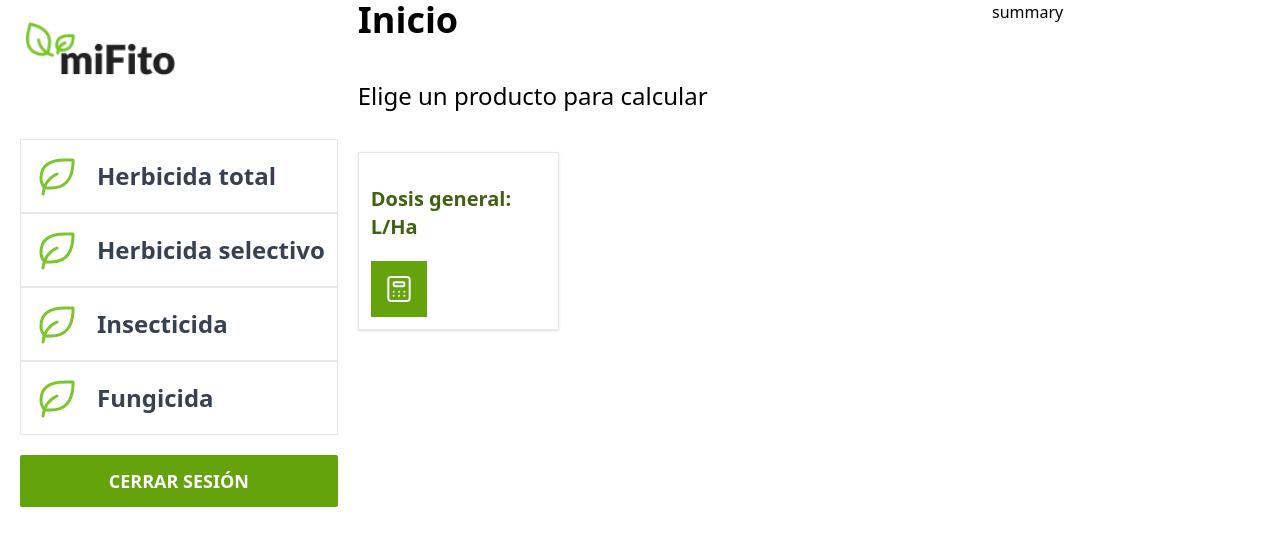
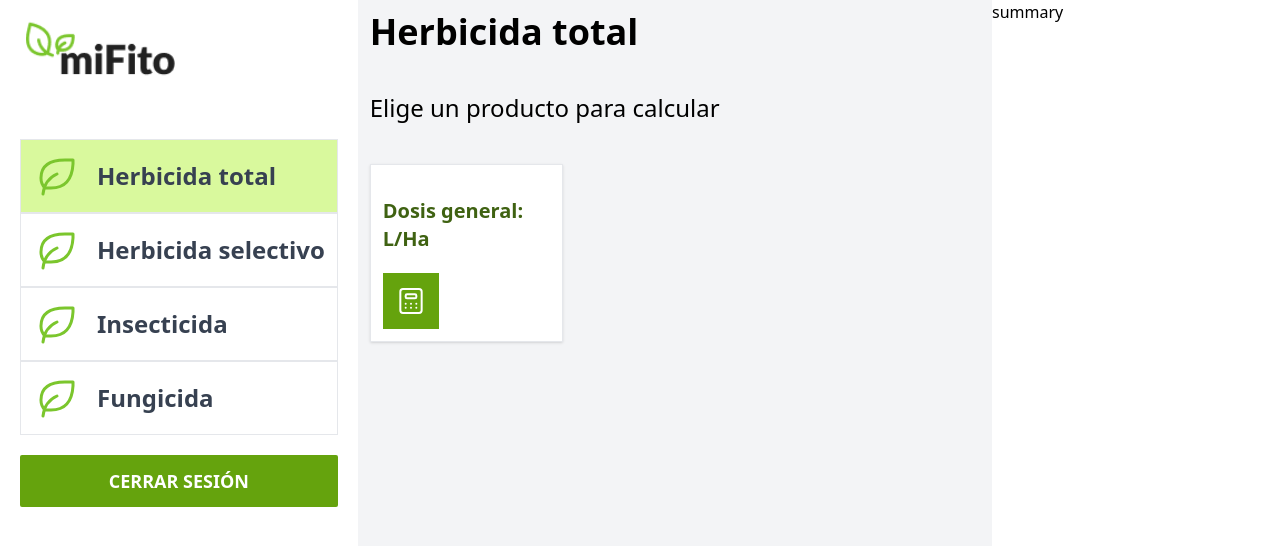
Before and after one commit to yzadeveloper/mifito_front, a React (Vite) app: page / in a window 1280 px wide. Shown: the top 546 px of the page. Built offline with nearby package versions, Linux system fonts and the light colour scheme.

Commit message:
category changes on click

```diff
--- a/src/components/Category.jsx
+++ b/src/components/Category.jsx
@@ -1,13 +1,25 @@
+import useFito from "../hooks/useFito"
 
 
 export default function Category({category}) {
-    const {category_name} = category
+
+    const {handleClickCategory, categoryActive} = useFito();
+    const {category_name, id_category} = category
+
+
+
   return (
-    <div className="flex items-center gap-4 border w-full text-2xl p-3 hover:bg-lime-200
-    cursor-pointer">
+    <div className={`${categoryActive.id_category === id_category ? "bg-lime-200" : "bg-white"} flex items-center gap-4 border w-full text-2xl p-3 hover:bg-lime-200
+    cursor-pointer`}>
 
         <img src="../img/leaf.svg" alt="leaf" className="w-12" />
-        <p className="text-2xl font-bold text-gray-700 cursor-pointer truncate">{category_name}</p>
+        <button
+          className="text-2xl font-bold text-gray-700 cursor-pointer truncate"
+          type="button"
+          onClick={() => handleClickCategory(id_category)}
+          >
+          {category_name}
+        </button>
     </div>
   )
 }
--- a/src/components/Product.jsx
+++ b/src/components/Product.jsx
@@ -4,7 +4,7 @@ export default function Product(product) {
     const {name_product, dose_ha} = product
 
   return (
-    <div className="border p-3 shadow">
+    <div className="border p-3 shadow bg-white">
         <div>
             <h3 className="text-2xl font-bold ">{name_product}</h3>
             <p className="mt-5 font-bold text-xl text-lime-800">Dosis general: {dose_ha} L/Ha</p>
--- a/src/components/Sidebar.jsx
+++ b/src/components/Sidebar.jsx
@@ -1,8 +1,10 @@
-import { categories } from "../data/categories"
+import useFito from "../hooks/useFito"
 import Category from "./Category"
 
 
 export default function Sidebar() {
+
+  const { categories } = useFito()
   return (
     <aside className="md:w-84">
       <div className="p-4">
--- /dev/null
+++ b/src/context/FitoProvider.jsx
@@ -0,0 +1,31 @@
+import { createContext, useState } from "react"
+import { categories as categoriesDB } from "../data/categories"
+
+const FitoContext = createContext();
+
+
+const FitoProvider = ({children}) => {
+
+    const [categories, setCategories] = useState(categoriesDB);
+    const [categoryActive, setcategoryActive] =useState(categories[0]);
+
+    const handleClickCategory = id => {
+        const category = categories.filter(category => category.id_category === id)[0]
+        setcategoryActive(category)
+    }
+
+    return (
+        <FitoContext.Provider
+            value={{
+                categories,
+                categoryActive,
+                handleClickCategory
+            }}
+        >{children}</FitoContext.Provider>
+
+    )
+}
+export {
+    FitoProvider
+}
+export default FitoContext
--- /dev/null
+++ b/src/hooks/useFito.js
@@ -0,0 +1,8 @@
+import { useContext } from "react";
+import FitoContext from "../context/FitoProvider";
+
+const useFito = () => {
+    return useContext(FitoContext)
+}
+
+export default useFito
--- a/src/layouts/Layout.jsx
+++ b/src/layouts/Layout.jsx
@@ -7,7 +7,7 @@ export default function Layout() {
     <div className="md:flex">
         <Sidebar />
 
-        <main className="flex-1">
+        <main className="flex-1 h-screen overflow-y-scroll bg-gray-100 p-3">
         <Outlet />
         </main>
 
--- a/src/main.jsx
+++ b/src/main.jsx
@@ -1,6 +1,7 @@
 import React from 'react'
 import ReactDOM from 'react-dom/client'
 import { RouterProvider } from 'react-router'
+import { FitoProvider } from './context/FitoProvider'
 import router from './router'
 import './index.css'
 
@@ -9,6 +10,8 @@ import './index.css'
 
 ReactDOM.createRoot(document.getElementById('root')).render(
   <React.StrictMode>
-    <RouterProvider router={router} />
+    <FitoProvider>
+        <RouterProvider router={router} />
+    </FitoProvider>
   </React.StrictMode>,
 )
--- a/src/views/Inicio.jsx
+++ b/src/views/Inicio.jsx
@@ -1,11 +1,14 @@
-import { products } from "../data/products"
+import { products as data} from "../data/products"
 import Product from "../components/Product"
+import useFito from "../hooks/useFito"
 
 export default function Inicio() {
-  console.log(products)
+
+  const { categoryActive} = useFito()
+  const products = data.filter(product => product.id_category === categoryActive.id_category)
   return (
     <>
-      <h1 className="text-4xl font-bold">Inicio</h1>
+      <h1 className="text-4xl font-bold">{categoryActive.category_name}</h1>
       <p className="text-2xl my-10">Elige un producto para calcular</p>
 
       <div className="grid gap-4 grid-cols-1 md:grid-cols-2 xl:grid-cols-3">
```
